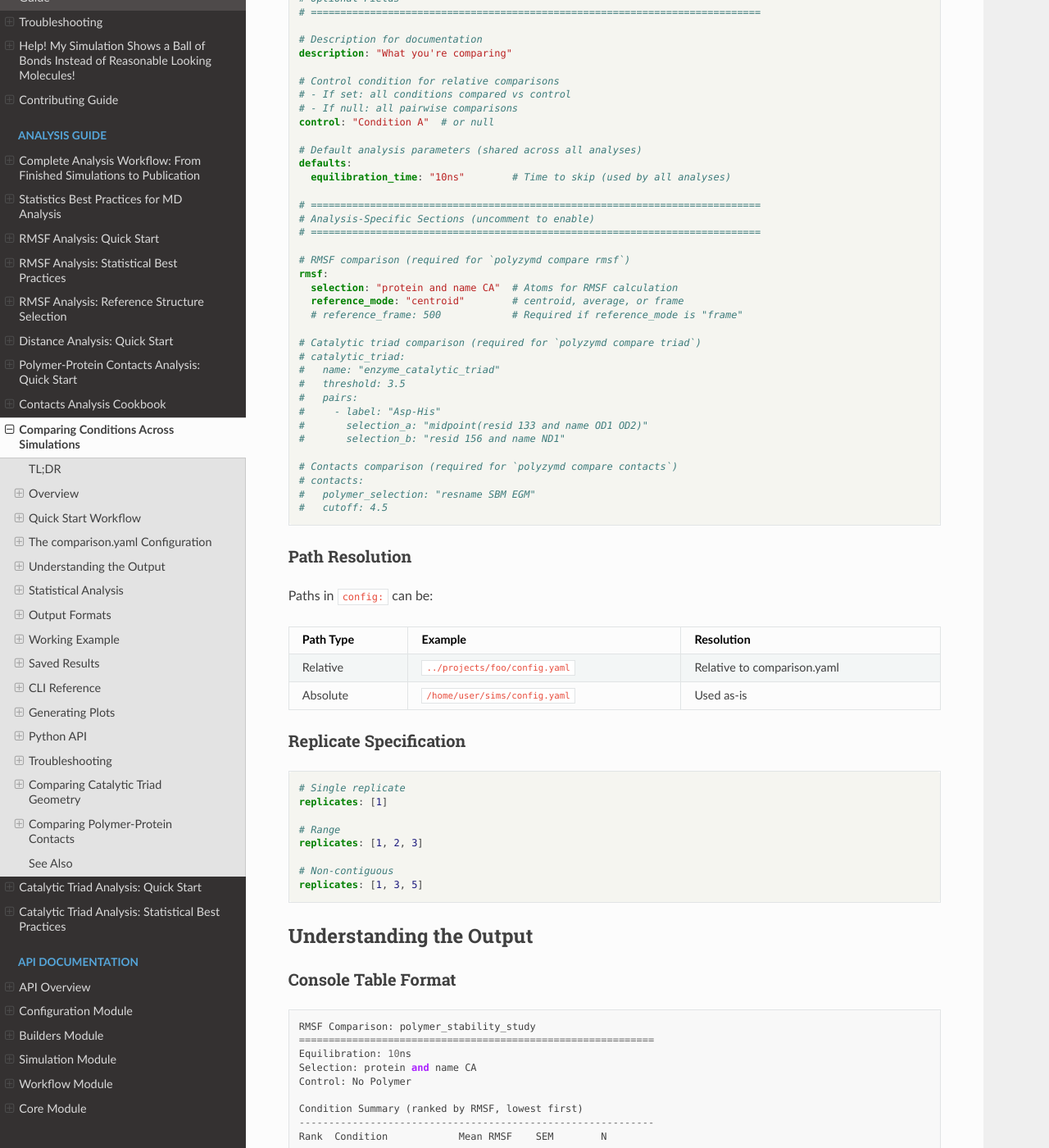
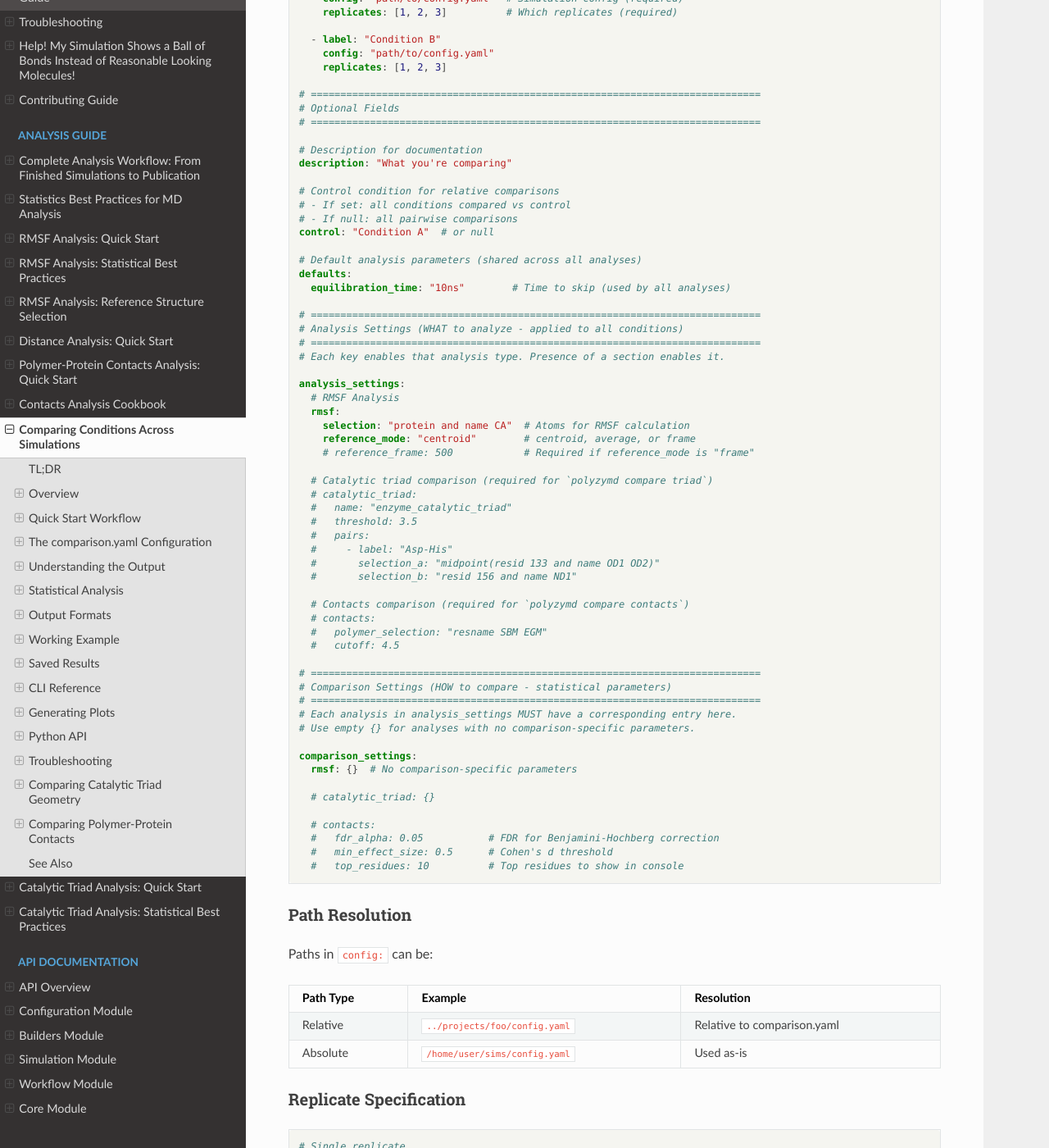
Before and after one commit to joelaforet/polyzymd, a Sphinx documentation site: the page built from docs/source/tutorials/analysis_compare_conditions.md, in a window 1280 px wide and 1400 px high, scrolled down 3344 px. Shown: the whole window at 82% size. Built offline with Sphinx 7.4.7 and the Read the Docs theme 3.1.0, drawn with Linux system fonts in a browser that asks for light colours; some of the changed text lies outside the part shown.

Commit message:
docs: Update comparison docs for analysis_settings/comparison_settings schema

`````diff
--- a/docs/source/tutorials/analysis_compare_conditions.md
+++ b/docs/source/tutorials/analysis_compare_conditions.md
@@ -94,7 +94,15 @@ conditions:
 
 defaults:
   equilibration_time: "10ns"
-  selection: "protein and name CA"
+
+# Analysis settings: WHAT to analyze (shared across conditions)
+analysis_settings:
+  rmsf:
+    selection: "protein and name CA"
+
+# Comparison settings: HOW to compare (must have entry for each analysis)
+comparison_settings:
+  rmsf: {}  # Empty is OK, but must be present
 ```
 
 ### Step 3: Validate Configuration
@@ -142,10 +150,13 @@ from polyzymd.compare import ComparisonConfig, RMSFComparator
 # Load configuration
 config = ComparisonConfig.from_yaml("comparison.yaml")
 
+# Get RMSF settings from analysis_settings
+rmsf_settings = config.analysis_settings.get("rmsf")
+
 # Run RMSF comparison
 comparator = RMSFComparator(
     config=config,
-    rmsf_config=config.rmsf,
+    rmsf_settings=rmsf_settings,
     equilibration="10ns",
 )
 result = comparator.compare()
@@ -200,28 +211,46 @@ defaults:
   equilibration_time: "10ns"        # Time to skip (used by all analyses)
 
 # ============================================================================
-# Analysis-Specific Sections (uncomment to enable)
+# Analysis Settings (WHAT to analyze - applied to all conditions)
 # ============================================================================
+# Each key enables that analysis type. Presence of a section enables it.
 
-# RMSF comparison (required for `polyzymd compare rmsf`)
-rmsf:
-  selection: "protein and name CA"  # Atoms for RMSF calculation
-  reference_mode: "centroid"        # centroid, average, or frame
-  # reference_frame: 500            # Required if reference_mode is "frame"
+analysis_settings:
+  # RMSF Analysis
+  rmsf:
+    selection: "protein and name CA"  # Atoms for RMSF calculation
+    reference_mode: "centroid"        # centroid, average, or frame
+    # reference_frame: 500            # Required if reference_mode is "frame"
 
-# Catalytic triad comparison (required for `polyzymd compare triad`)
-# catalytic_triad:
-#   name: "enzyme_catalytic_triad"
-#   threshold: 3.5
-#   pairs:
-#     - label: "Asp-His"
-#       selection_a: "midpoint(resid 133 and name OD1 OD2)"
-#       selection_b: "resid 156 and name ND1"
+  # Catalytic triad comparison (required for `polyzymd compare triad`)
+  # catalytic_triad:
+  #   name: "enzyme_catalytic_triad"
+  #   threshold: 3.5
+  #   pairs:
+  #     - label: "Asp-His"
+  #       selection_a: "midpoint(resid 133 and name OD1 OD2)"
+  #       selection_b: "resid 156 and name ND1"
 
-# Contacts comparison (required for `polyzymd compare contacts`)
-# contacts:
-#   polymer_selection: "resname SBM EGM"
-#   cutoff: 4.5
+  # Contacts comparison (required for `polyzymd compare contacts`)
+  # contacts:
+  #   polymer_selection: "resname SBM EGM"
+  #   cutoff: 4.5
+
+# ============================================================================
+# Comparison Settings (HOW to compare - statistical parameters)
+# ============================================================================
+# Each analysis in analysis_settings MUST have a corresponding entry here.
+# Use empty {} for analyses with no comparison-specific parameters.
+
+comparison_settings:
+  rmsf: {}  # No comparison-specific parameters
+
+  # catalytic_triad: {}
+
+  # contacts:
+  #   fdr_alpha: 0.05           # FDR for Benjamini-Hochberg correction
+  #   min_effect_size: 0.5      # Cohen's d threshold
+  #   top_residues: 10          # Top residues to show in console
 ```
 
 ### Path Resolution
@@ -419,10 +455,13 @@ from polyzymd.compare import ComparisonConfig, RMSFComparator
 # Load comparison configuration
 config = ComparisonConfig.from_yaml("comparison.yaml")
 
+# Get RMSF settings from analysis_settings
+rmsf_settings = config.analysis_settings.get("rmsf")
+
 # Run RMSF comparison
 comparator = RMSFComparator(
     config=config,
-    rmsf_config=config.rmsf,
+    rmsf_settings=rmsf_settings,
     equilibration="10ns",
 )
 result = comparator.compare()
@@ -705,13 +744,16 @@ three visualizations in a single figure with labeled panels (A, B, C).
 ```python
 from polyzymd.compare import ComparisonConfig, RMSFComparator
 
-# Load configuration (must have rmsf: section)
+# Load configuration (must have analysis_settings.rmsf section)
 config = ComparisonConfig.from_yaml("comparison.yaml")
+
+# Get RMSF settings
+rmsf_settings = config.analysis_settings.get("rmsf")
 
 # Run comparison
 comparator = RMSFComparator(
     config=config,
-    rmsf_config=config.rmsf,
+    rmsf_settings=rmsf_settings,
     equilibration="10ns",
 )
 result = comparator.compare()
@@ -863,7 +905,7 @@ For example, a Ser-His-Asp catalytic triad:
 
 ### Adding Catalytic Triad to comparison.yaml
 
-Add a `catalytic_triad` section to your comparison.yaml:
+Add a `catalytic_triad` section to your `analysis_settings`:
 
 ```yaml
 name: "polymer_stability_study"
@@ -881,18 +923,23 @@ conditions:
 defaults:
   equilibration_time: "10ns"
 
-# Define your enzyme's catalytic triad
-catalytic_triad:
-  name: "LipA_Ser-His-Asp"
-  description: "Lipase A catalytic triad"
-  threshold: 3.5  # Angstroms (H-bond cutoff)
-  pairs:
-    - label: "Asp133-His156"
-      selection_a: "midpoint(resid 133 and name OD1 OD2)"
-      selection_b: "resid 156 and name ND1"
-    - label: "His156-Ser77"
-      selection_a: "resid 156 and name NE2"
-      selection_b: "resid 77 and name OG"
+# Define your enzyme's catalytic triad in analysis_settings
+analysis_settings:
+  catalytic_triad:
+    name: "LipA_Ser-His-Asp"
+    description: "Lipase A catalytic triad"
+    threshold: 3.5  # Angstroms (H-bond cutoff)
+    pairs:
+      - label: "Asp133-His156"
+        selection_a: "midpoint(resid 133 and name OD1 OD2)"
+        selection_b: "resid 156 and name ND1"
+      - label: "His156-Ser77"
+        selection_a: "resid 156 and name NE2"
+        selection_b: "resid 77 and name OG"
+
+# Must have corresponding entry in comparison_settings
+comparison_settings:
+  catalytic_triad: {}
 ```
 
 ### Running Triad Comparison
@@ -913,11 +960,18 @@ polyzymd compare triad -o triad_report.md
 ```python
 from polyzymd.compare import ComparisonConfig, TriadComparator
 
-# Load configuration (must have catalytic_triad section)
+# Load configuration (must have analysis_settings.catalytic_triad section)
 config = ComparisonConfig.from_yaml("comparison.yaml")
 
+# Get triad settings from analysis_settings
+triad_settings = config.analysis_settings.get("catalytic_triad")
+
 # Run triad comparison
-comparator = TriadComparator(config, equilibration="10ns")
+comparator = TriadComparator(
+    config=config,
+    triad_settings=triad_settings,
+    equilibration="10ns",
+)
 result = comparator.compare()
 
 # Print results
@@ -1025,8 +1079,15 @@ from polyzymd.compare import ComparisonConfig, TriadComparator, format_triad_res
 # Load configuration
 config = ComparisonConfig.from_yaml("comparison.yaml")
 
+# Get triad settings from analysis_settings
+triad_settings = config.analysis_settings.get("catalytic_triad")
+
 # Run triad comparison
-comparator = TriadComparator(config, equilibration="10ns")
+comparator = TriadComparator(
+    config=config,
+    triad_settings=triad_settings,
+    equilibration="10ns",
+)
 result = comparator.compare()
 
 # Access results
@@ -1104,26 +1165,20 @@ polyzymd compare contacts --format json
 
 ````{tab-item} Python
 ```python
-from polyzymd.compare import (
-    ComparisonConfig,
-    ContactsComparator,
-    ContactsComparisonConfig,
-)
+from polyzymd.compare import ComparisonConfig, ContactsComparator
 
 # Load configuration
 config = ComparisonConfig.from_yaml("comparison.yaml")
 
-# Optionally customize contacts settings
-contacts_config = ContactsComparisonConfig(
-    polymer_selection="resname SBM EGM",
-    cutoff=4.5,
-    fdr_alpha=0.05,
-)
+# Get contacts settings from analysis_settings and comparison_settings
+analysis_settings = config.analysis_settings.get("contacts")
+comparison_settings = config.comparison_settings.get("contacts")
 
 # Run comparison
 comparator = ContactsComparator(
     config=config,
-    contacts_config=contacts_config,
+    analysis_settings=analysis_settings,
+    comparison_settings=comparison_settings,
     equilibration="10ns",
 )
 result = comparator.compare()
@@ -1144,7 +1199,7 @@ result.save("results/contacts_comparison.json")
 
 ### Optional: Contacts Configuration in comparison.yaml
 
-Add a `contacts` section to customize the comparison:
+Add a `contacts` section to `analysis_settings` and `comparison_settings`:
 
 ```yaml
 name: "polymer_stability_study"
@@ -1166,13 +1221,20 @@ conditions:
 defaults:
   equilibration_time: "10ns"
 
-# Optional: Configure contacts analysis
-contacts:
-  polymer_selection: "resname SBM EGM"  # MDAnalysis selection
-  protein_selection: "protein"
-  cutoff: 4.5                            # Angstroms
-  contact_criteria: "heavy_atom"
-  fdr_alpha: 0.05                        # Benjamini-Hochberg FDR
+# Configure contacts analysis in analysis_settings
+analysis_settings:
+  contacts:
+    polymer_selection: "resname SBM EGM"  # MDAnalysis selection
+    protein_selection: "protein"
+    cutoff: 4.5                            # Angstroms
+    contact_criteria: "heavy_atom"
+
+# Comparison-specific parameters in comparison_settings
+comparison_settings:
+  contacts:
+    fdr_alpha: 0.05                        # Benjamini-Hochberg FDR
+    min_effect_size: 0.5                   # Cohen's d threshold
+    top_residues: 10                       # Top residues to show
 ```
 
 If no `contacts` section is provided, defaults are used.
@@ -1298,24 +1360,21 @@ Options:
 from polyzymd.compare import (
     ComparisonConfig,
     ContactsComparator,
-    ContactsComparisonConfig,
     format_contacts_result,
 )
 
 # Load configuration
 config = ComparisonConfig.from_yaml("comparison.yaml")
 
-# Optionally customize contacts settings
-contacts_config = ContactsComparisonConfig(
-    polymer_selection="resname SBM EGM",
-    cutoff=4.5,
-    fdr_alpha=0.05,
-)
+# Get contacts settings from analysis_settings and comparison_settings
+analysis_settings = config.analysis_settings.get("contacts")
+comparison_settings = config.comparison_settings.get("contacts")
 
 # Run comparison
 comparator = ContactsComparator(
     config=config,
-    contacts_config=contacts_config,
+    analysis_settings=analysis_settings,
+    comparison_settings=comparison_settings,
     equilibration="10ns",
 )
 result = comparator.compare()
`````
Also changed, not shown: other parts of docs/source/tutorials/analysis_compare_conditions.md (+7 -0 lines), docs/source/tutorials/cli_reference.md (+6 -6 lines).
